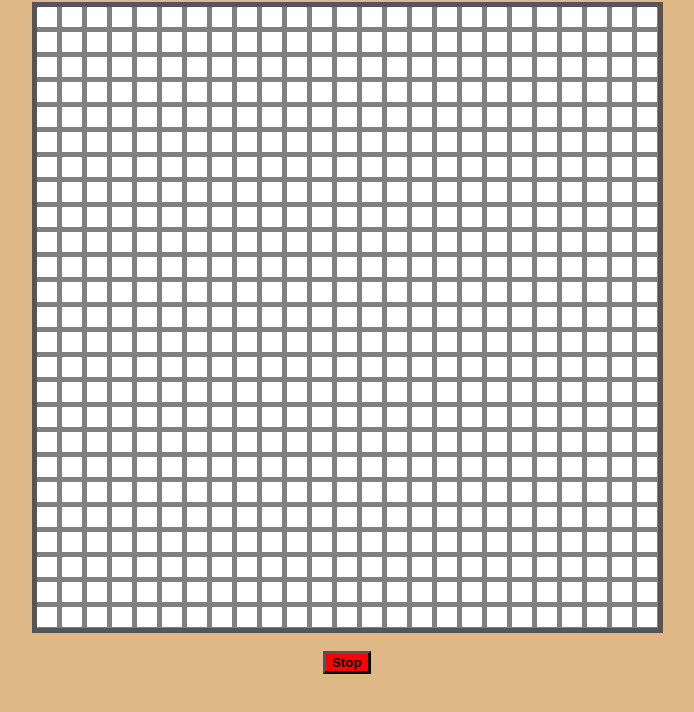
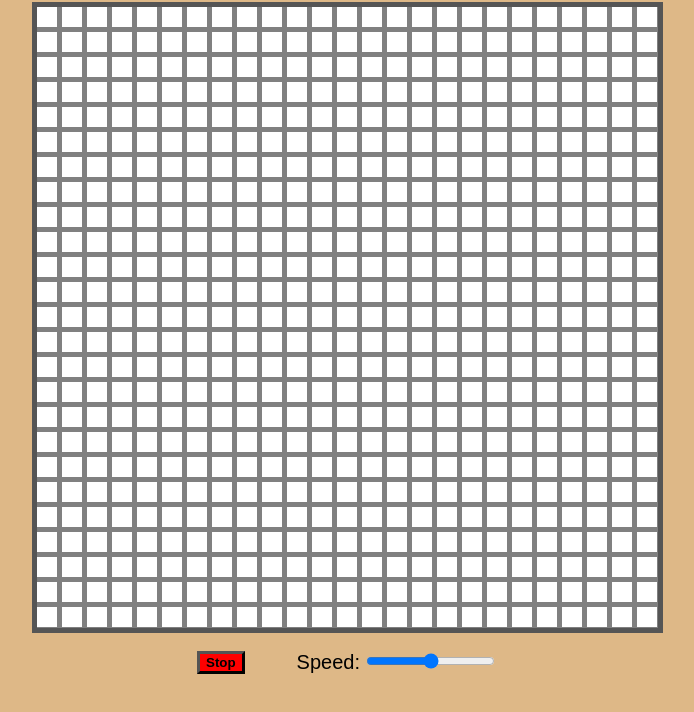
Before and after one commit to Sebgra518/GameOfLife, a plain HTML site: page index.html in a window 1280 px wide. Both pictures are taken after a click on the button "Run". Shown: the part 46-758 px from the top of the page, without its empty margins (293-987 px from the left). Drawn offline with Linux system fonts and the light colour scheme.

Commit message:
Time Fix
- Fixed Wrapper
- Allowed slider to work with time

```diff
--- a/index.html
+++ b/index.html
@@ -11,7 +11,19 @@
 <h1>Game Of Life</h1>
     <canvas id="canvas" width="621" height="621"></canvas>
     <br>
-    <button type="button" id = "controlButton" onclick="runControl()">Run</button>
+
+      <div id = "controlsWrapper">
+
+        <button type="button" id = "controlButton" onclick="runControl()">Run</button>
+
+
+        <div id = "sliderControl">
+          <label id = "timeLabel">Speed:</label>
+          <input  type="range" min="-1000" max="0" value="-500" id="timeSlider">
+        </div>
+
+      </div>
+
   </body>
   <script src="script.js"></script>
 </html>
--- a/script.js
+++ b/script.js
@@ -3,11 +3,12 @@ var canvas = document.getElementById("canvas");
 var ctx = canvas.getContext("2d");
 var running = false;
 var controlButton = document.getElementById("controlButton");
-var time = 250;
+var slider = document.getElementById("timeSlider");
 var totalBlack = 0;
 
 let table = Array.from({ length: 25 }, (e) => Array(25).fill(0));
 let tempTable = Array.from({ length: 25 }, (e) => Array(25).fill(0));
+
 
 
 //Takes in table pos and draws a white pixel at the table pos
@@ -106,7 +107,7 @@ function runControl() {
         }
       }
       applyChanges();
-    }, time);
+    }, Math.abs(slider.value));
 
   }
 }
@@ -132,13 +133,20 @@ for (var x = 0; x < 25; x++) {
   }
 }
 
-//Place Alive Cell
+//Place or remove Alive Cell
 canvas.onclick = function (event) {
-  // e = Mouse click event.
   var rect = event.target.getBoundingClientRect();
-  //Note: -4 for the border          V
+
+  //Note: -4 for the border           V
   var x = event.clientX - rect.left - 4; //x position within the element.
   var y = event.clientY - rect.top - 4; //y position within the element.
+
+  if(table[screenPosToTablePos(y)][screenPosToTablePos(x)] == 0){
   drawBlackPixel(screenPosToTablePos(x), screenPosToTablePos(y));
   table[screenPosToTablePos(y)][screenPosToTablePos(x)] = 1;
+  } else {
+    drawWhitePixel(screenPosToTablePos(x), screenPosToTablePos(y));
+  table[screenPosToTablePos(y)][screenPosToTablePos(x)] = 0;
+  }
+
 };
--- a/styles.css
+++ b/styles.css
@@ -15,15 +15,31 @@ h1{
     text-align: center;
     font-family: sans-serif;
 }
-button{
+
+#controlsWrapper{
+    width: 300px;
+    overflow: hidden;
+    display: block;
+    margin-left: auto;
+    margin-right: auto;
+    text-align: center;
+}
+#controlButton{
+    float: left;
     background-color: lime;
     border-width: 3px;
     border-color: black;
     font-family: sans-serif;
-    align-content: center;
-    margin-left: auto;
-    margin-right: auto;
-    display: block;
     font-weight: bold;
     cursor: pointer;
+    text-align: center;
+
 }
+#sliderControl{
+    float: right;
+    right: 10%;
+}
+#timeLabel{
+    font-size: 20px;
+    font-family: sans-serif;
+}
```
